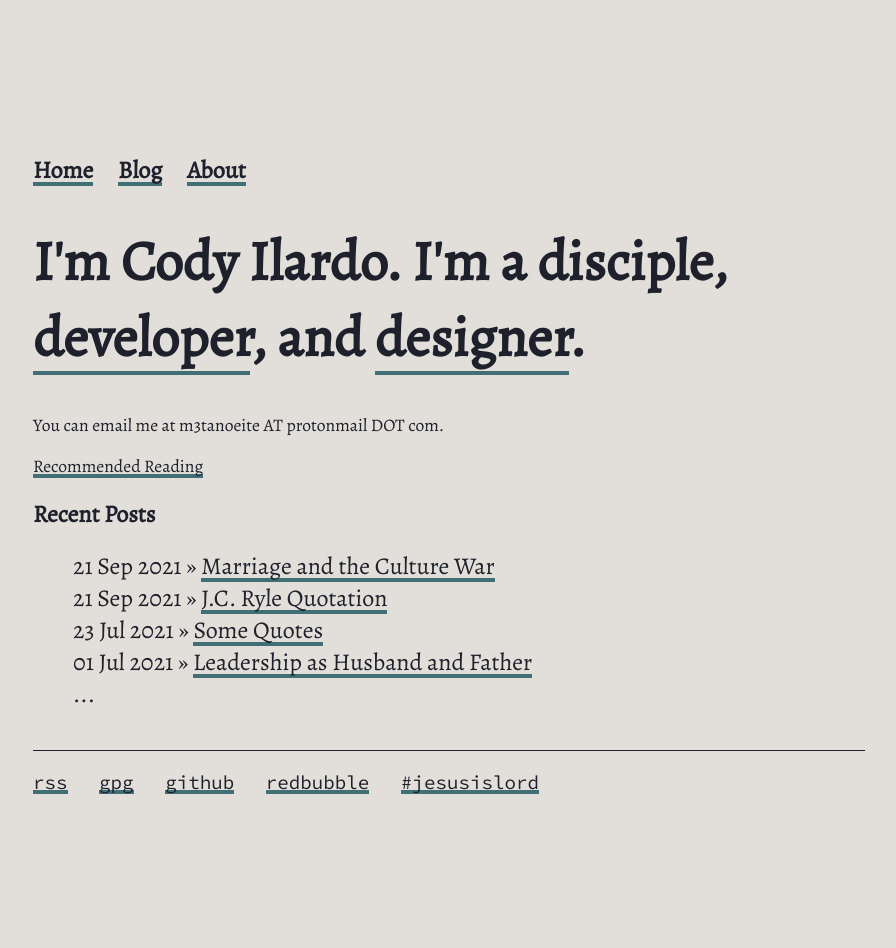
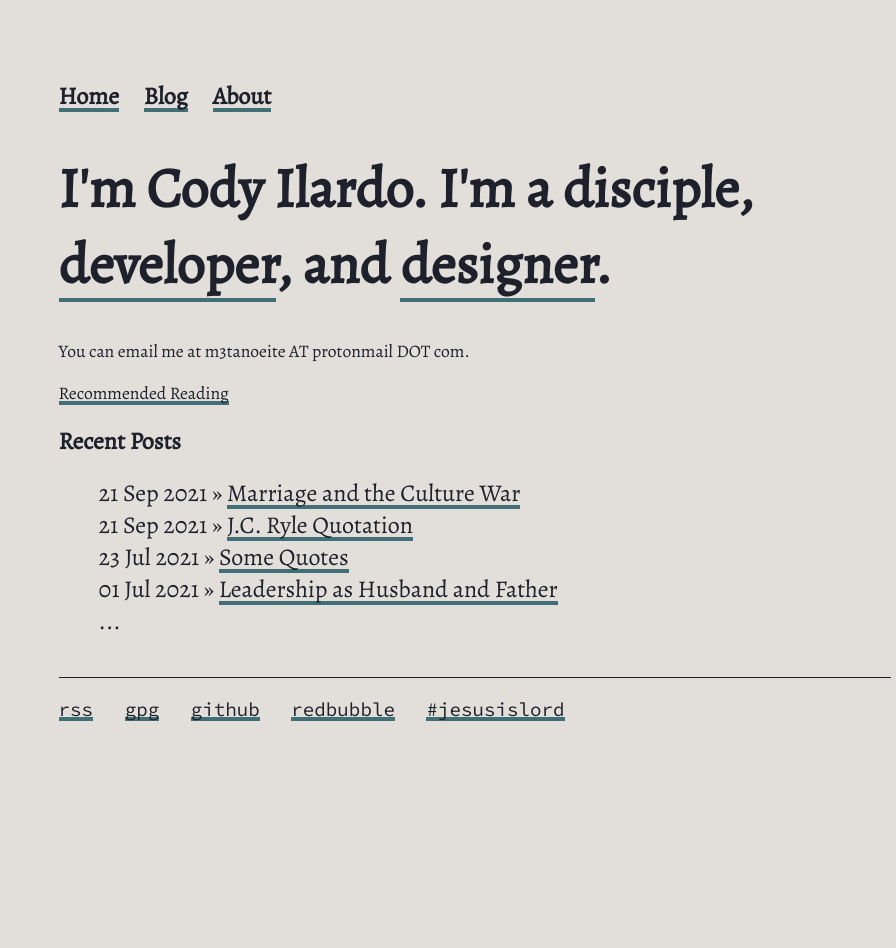
Before and after one commit to codyilardo/codyilardo.github.io, a Jekyll site: the page built from index.html, in a window 1280 px wide. Shown: the whole page, without its empty margins (223-1119 px from the left). Built offline with Jekyll 4.4.1, drawn with Linux system fonts in a browser that asks for light colours; after the commit the page ends 900 px from its top, so only the background shows below that.

Commit message:
a tag styling, margins w percentages...

```diff
--- a/css/main.css
+++ b/css/main.css
@@ -13,7 +13,7 @@ body {
     background-color: var(--bg);
     color: var(--text);
     /* margin: 80px 120px 80px 120px; */
-    margin: 12% 20% 12% 20%;
+    margin: 80px 22% 80px 22%;
     width: 65%;
     font-family: var(--font);
 }
```
